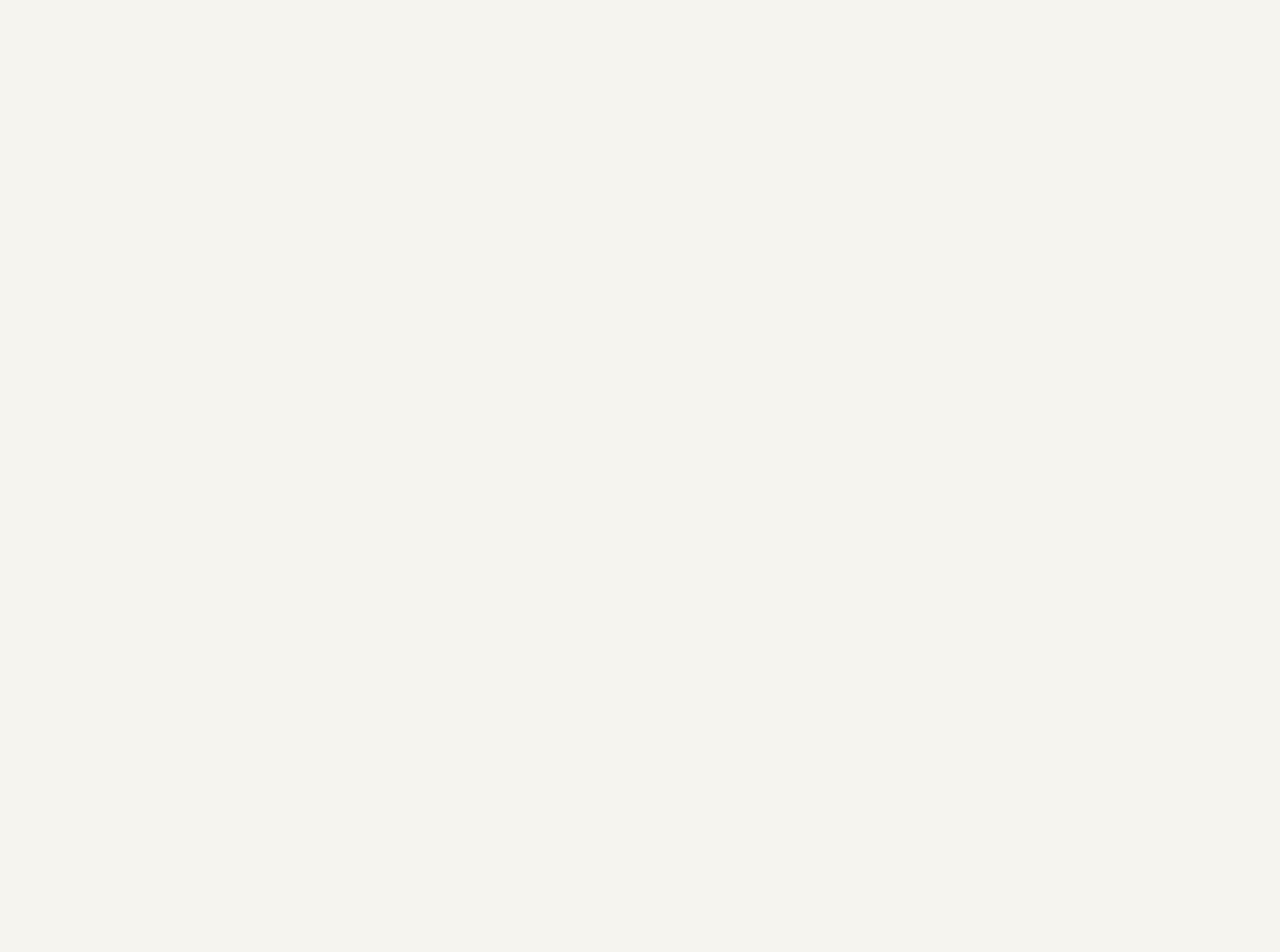
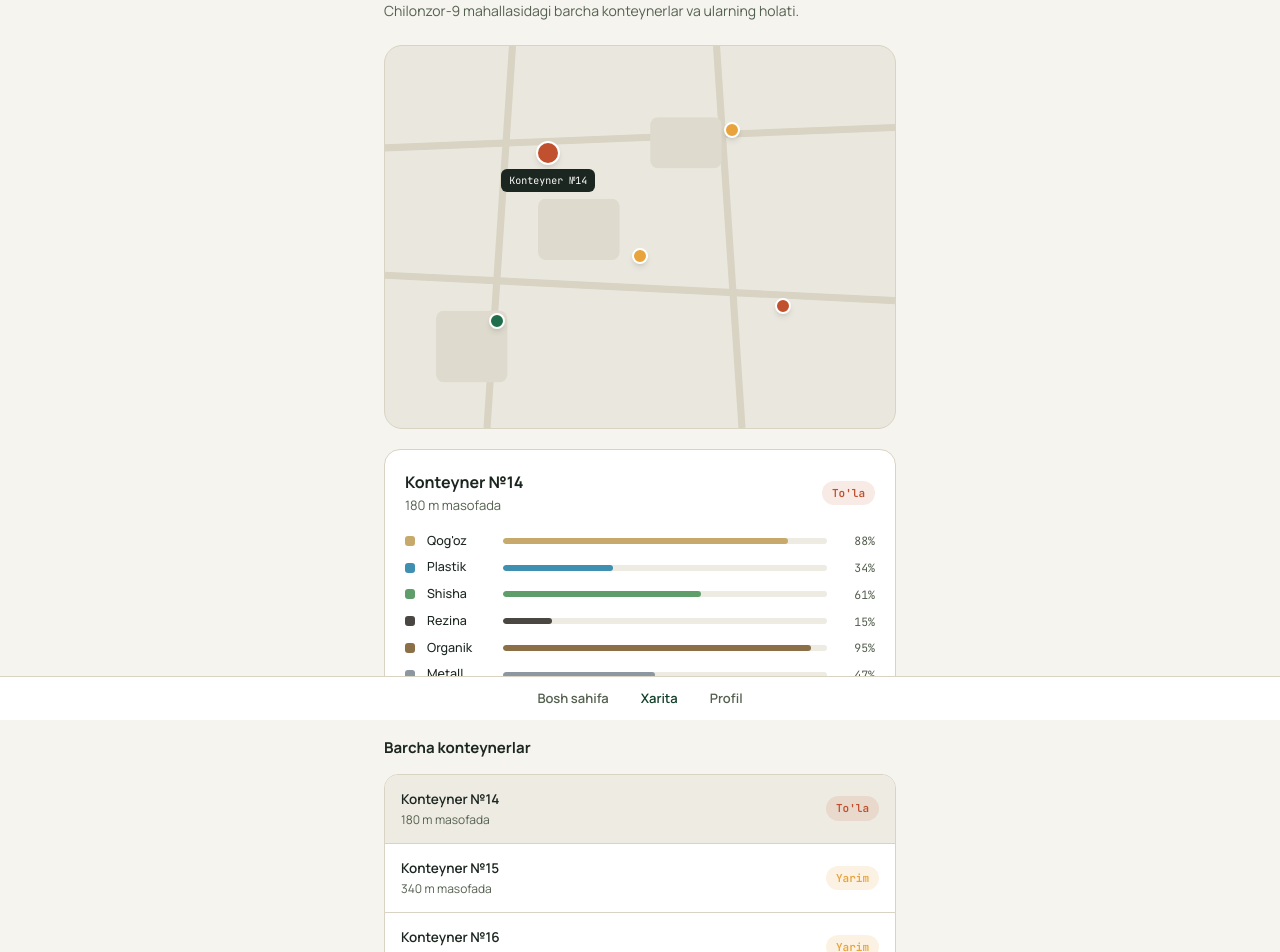
Before and after one commit to kadirovulugbek002-prog/eco-step-uz, a React (Vite) app: page /xarita in a window 1280 px wide. Before the commit this address had no page. Shown: the part 80-1032 px from the top of the page. Before the commit the page ends 800 px from the top, so only its background shows below. Built offline with nearby package versions, Linux system fonts and the light colour scheme.

Commit message:
4-kun: Konteynerlar xaritasi + doimiy pastki navigatsiya (TabBar)

```diff
--- a/src/App.tsx
+++ b/src/App.tsx
@@ -2,6 +2,7 @@ import { BrowserRouter, Routes, Route } from "react-router-dom";
 import LandingPage from "./pages/LandingPage";
 import AuthPage from "./pages/AuthPage";
 import ProfilePage from "./pages/ProfilePage";
+import MapPage from "./pages/MapPage";
 
 export default function App() {
   return (
@@ -10,6 +11,7 @@ export default function App() {
         <Route path="/" element={<LandingPage />} />
         <Route path="/auth" element={<AuthPage />} />
         <Route path="/profil" element={<ProfilePage />} />
+        <Route path="/xarita" element={<MapPage />} />
       </Routes>
     </BrowserRouter>
   );
--- a/src/components/TabBar.tsx
+++ b/src/components/TabBar.tsx
@@ -2,14 +2,14 @@ import { Link, useLocation } from "react-router-dom";
 
 const TABS = [
   { path: "/", label: "Bosh sahifa" },
+  { path: "/xarita", label: "Xarita" },
   { path: "/profil", label: "Profil" },
 ];
-
 export default function TabBar() {
   const { pathname } = useLocation();
 
   return (
-    <nav className="sticky bottom-0 z-40 border-t border-line bg-white/95 backdrop-blur-sm">
+    <nav className="fixed inset-x-0 bottom-0 z-40 border-t border-line bg-white/95 backdrop-blur-sm">
       <div className="mx-auto flex max-w-[1120px] justify-center gap-8 px-7 py-3">
         {TABS.map((tab) => {
           const active = pathname === tab.path;
--- /dev/null
+++ b/src/components/map/ContainerDetailCard.tsx
@@ -0,0 +1,60 @@
+import { COLOR_HEX } from "../../data/content";
+import type { ContainerLocation } from "../../types";
+
+const STATUS_LABEL: Record<string, { label: string; classes: string }> = {
+  bosh: { label: "Bo'sh", classes: "text-[#1F6F4A] bg-primary/12" },
+  yarim: { label: "Yarim", classes: "text-accent bg-accent/14" },
+  tola: { label: "To'la", classes: "text-[#C1502E] bg-[#C1502E]/12" },
+};
+
+interface Props {
+  container: ContainerLocation;
+}
+
+export default function ContainerDetailCard({ container }: Props) {
+  const overall = STATUS_LABEL[container.overallStatus];
+
+  return (
+    <div className="rounded-[16px] border border-line bg-white p-5">
+      <div className="mb-4 flex items-center justify-between">
+        <div>
+          <h3 className="text-[16px] font-bold text-ink">{container.name}</h3>
+          <p className="mt-0.5 text-[13px] text-ink-soft">
+            {container.distanceM} m masofada
+          </p>
+        </div>
+        <span
+          className={`rounded-full px-2.5 py-1 font-mono text-[11px] font-semibold ${overall.classes}`}
+        >
+          {overall.label}
+        </span>
+      </div>
+
+      <div className="flex flex-col gap-2">
+        {container.bins.map((bin) => {
+          const hex = COLOR_HEX[bin.colorVar];
+          return (
+            <div key={bin.id} className="flex items-center gap-3">
+              <span
+                className="h-2.5 w-2.5 flex-none rounded-[3px]"
+                style={{ backgroundColor: hex }}
+              />
+              <span className="w-16 flex-none text-[12.5px] font-medium text-ink">
+                {bin.name}
+              </span>
+              <div className="h-1.5 flex-1 overflow-hidden rounded-full bg-canvas-2">
+                <div
+                  className="h-full rounded-full"
+                  style={{ width: `${bin.levelPct}%`, backgroundColor: hex }}
+                />
+              </div>
+              <span className="w-9 flex-none text-right font-mono text-[11.5px] text-ink-soft">
+                {bin.levelPct}%
+              </span>
+            </div>
+          );
+        })}
+      </div>
+    </div>
+  );
+}
--- /dev/null
+++ b/src/components/map/ContainerList.tsx
@@ -0,0 +1,47 @@
+import { containers } from "../../data/content";
+import type { OverallStatus } from "../../types";
+
+const STATUS_LABEL: Record<OverallStatus, { label: string; classes: string }> = {
+  bosh: { label: "Bo'sh", classes: "text-[#1F6F4A] bg-primary/12" },
+  yarim: { label: "Yarim", classes: "text-accent bg-accent/14" },
+  tola: { label: "To'la", classes: "text-[#C1502E] bg-[#C1502E]/12" },
+};
+
+interface Props {
+  selectedId: string;
+  onSelect: (id: string) => void;
+}
+
+export default function ContainerList({ selectedId, onSelect }: Props) {
+  const sorted = [...containers].sort((a, b) => a.distanceM - b.distanceM);
+
+  return (
+    <div className="overflow-hidden rounded-[14px] border border-line bg-white">
+      {sorted.map((c, i) => {
+        const st = STATUS_LABEL[c.overallStatus];
+        const active = c.id === selectedId;
+        return (
+          <button
+            key={c.id}
+            onClick={() => onSelect(c.id)}
+            className={`flex w-full items-center justify-between gap-3 px-4 py-3.5 text-left transition-colors ${
+              i !== sorted.length - 1 ? "border-b border-line" : ""
+            } ${active ? "bg-canvas-2" : "hover:bg-canvas-2"}`}
+          >
+            <div>
+              <p className="text-[13.5px] font-semibold text-ink">{c.name}</p>
+              <p className="mt-0.5 text-[12px] text-ink-soft">
+                {c.distanceM} m masofada
+              </p>
+            </div>
+            <span
+              className={`rounded-full px-2.5 py-1 font-mono text-[11px] font-semibold ${st.classes}`}
+            >
+              {st.label}
+            </span>
+          </button>
+        );
+      })}
+    </div>
+  );
+}
--- /dev/null
+++ b/src/components/map/NeighborhoodMap.tsx
@@ -0,0 +1,60 @@
+import { containers } from "../../data/content";
+import type { OverallStatus } from "../../types";
+
+const STATUS_COLOR: Record<OverallStatus, string> = {
+  bosh: "#1F6F4A",
+  yarim: "#E8A33D",
+  tola: "#C1502E",
+};
+
+interface Props {
+  selectedId: string;
+  onSelect: (id: string) => void;
+}
+
+export default function NeighborhoodMap({ selectedId, onSelect }: Props) {
+  return (
+    <div className="relative aspect-[4/3] w-full overflow-hidden rounded-[18px] border border-line bg-[#EAE8DE]">
+      {/* Schematic street grid — a stylised placeholder until a real map
+          provider (e.g. Yandex/Google Maps) is wired up with an API key. */}
+      <svg
+        viewBox="0 0 100 75"
+        preserveAspectRatio="none"
+        className="absolute inset-0 h-full w-full"
+      >
+        <line x1="0" y1="20" x2="100" y2="16" stroke="#D8D3C3" strokeWidth="1.4" />
+        <line x1="0" y1="45" x2="100" y2="50" stroke="#D8D3C3" strokeWidth="1.4" />
+        <line x1="25" y1="0" x2="20" y2="75" stroke="#D8D3C3" strokeWidth="1.4" />
+        <line x1="65" y1="0" x2="70" y2="75" stroke="#D8D3C3" strokeWidth="1.4" />
+        <rect x="30" y="30" width="16" height="12" rx="1.5" fill="#DEDBCE" />
+        <rect x="52" y="14" width="14" height="10" rx="1.5" fill="#DEDBCE" />
+        <rect x="10" y="52" width="14" height="14" rx="1.5" fill="#DEDBCE" />
+      </svg>
+
+      {containers.map((c) => {
+        const active = c.id === selectedId;
+        return (
+          <button
+            key={c.id}
+            onClick={() => onSelect(c.id)}
+            style={{ left: `${c.x}%`, top: `${c.y}%` }}
+            className="absolute -translate-x-1/2 -translate-y-1/2"
+            aria-label={c.name}
+          >
+            <span
+              className={`block rounded-full border-2 border-white shadow-md transition-all ${
+                active ? "h-6 w-6" : "h-4 w-4"
+              }`}
+              style={{ backgroundColor: STATUS_COLOR[c.overallStatus] }}
+            />
+            {active && (
+              <span className="absolute left-1/2 top-full mt-1 -translate-x-1/2 whitespace-nowrap rounded-md bg-ink px-2 py-1 font-mono text-[10px] text-white">
+                {c.name}
+              </span>
+            )}
+          </button>
+        );
+      })}
+    </div>
+  );
+}
--- a/src/data/content.ts
+++ b/src/data/content.ts
@@ -7,6 +7,7 @@ import type {
   ProfileUser,
   PointsTransaction,
   SettingsItem,
+  ContainerLocation,
 } from "../types";
 
 export const COLOR_HEX: Record<string, string> = {
@@ -155,3 +156,78 @@ export const settingsItems: SettingsItem[] = [
   { id: "mahalla", label: "Mahallani o'zgartirish", type: "link" },
   { id: "help", label: "Yordam va aloqa", type: "link" },
 ];
+
+function makeBins(levels: number[]): BinReading[] {
+  const meta: Array<{ id: string; name: string; colorVar: string }> = [
+    { id: "qogoz", name: "Qog'oz", colorVar: "paper" },
+    { id: "plastik", name: "Plastik", colorVar: "plastic" },
+    { id: "shisha", name: "Shisha", colorVar: "glass" },
+    { id: "rezina", name: "Rezina", colorVar: "rezina" },
+    { id: "organik", name: "Organik", colorVar: "organik" },
+    { id: "metall", name: "Metall", colorVar: "metall" },
+  ];
+  return meta.map((m, i) => ({ ...m, levelPct: levels[i] }));
+}
+
+function overallFrom(bins: BinReading[]): "bosh" | "yarim" | "tola" {
+  const max = Math.max(...bins.map((b) => b.levelPct));
+  if (max >= 80) return "tola";
+  if (max >= 40) return "yarim";
+  return "bosh";
+}
+
+const containerBins: BinReading[][] = [
+  makeBins([88, 34, 61, 15, 95, 47]),
+  makeBins([22, 18, 40, 10, 35, 25]),
+  makeBins([55, 60, 30, 20, 48, 38]),
+  makeBins([12, 8, 15, 5, 20, 10]),
+  makeBins([90, 85, 70, 12, 92, 65]),
+];
+
+export const containers: ContainerLocation[] = [
+  {
+    id: "c14",
+    name: "Konteyner №14",
+    x: 32,
+    y: 28,
+    distanceM: 180,
+    overallStatus: overallFrom(containerBins[0]),
+    bins: containerBins[0],
+  },
+  {
+    id: "c15",
+    name: "Konteyner №15",
+    x: 68,
+    y: 22,
+    distanceM: 340,
+    overallStatus: overallFrom(containerBins[1]),
+    bins: containerBins[1],
+  },
+  {
+    id: "c16",
+    name: "Konteyner №16",
+    x: 50,
+    y: 55,
+    distanceM: 420,
+    overallStatus: overallFrom(containerBins[2]),
+    bins: containerBins[2],
+  },
+  {
+    id: "c17",
+    name: "Konteyner №17",
+    x: 22,
+    y: 72,
+    distanceM: 610,
+    overallStatus: overallFrom(containerBins[3]),
+    bins: containerBins[3],
+  },
+  {
+    id: "c18",
+    name: "Konteyner №18",
+    x: 78,
+    y: 68,
+    distanceM: 730,
+    overallStatus: overallFrom(containerBins[4]),
+    bins: containerBins[4],
+  },
+];
--- a/src/pages/LandingPage.tsx
+++ b/src/pages/LandingPage.tsx
@@ -6,6 +6,7 @@ import StatsSection from "../components/StatsSection";
 import RatingSection from "../components/RatingSection";
 import CtaSection from "../components/CtaSection";
 import Footer from "../components/Footer";
+import TabBar from "../components/TabBar";
 
 export default function LandingPage() {
   return (
@@ -18,6 +19,8 @@ export default function LandingPage() {
       <RatingSection />
       <CtaSection />
       <Footer />
+        <div className="h-[68px]" />
+      <TabBar />
     </>
   );
 }
--- /dev/null
+++ b/src/pages/MapPage.tsx
@@ -0,0 +1,38 @@
+import { useState } from "react";
+import { containers } from "../data/content";
+import NeighborhoodMap from "../components/map/NeighborhoodMap";
+import ContainerDetailCard from "../components/map/ContainerDetailCard";
+import ContainerList from "../components/map/ContainerList";
+import TabBar from "../components/TabBar";
+
+export default function MapPage() {
+  const [selectedId, setSelectedId] = useState(containers[0].id);
+  const selected = containers.find((c) => c.id === selectedId) ?? containers[0];
+
+  return (
+    <div className="flex min-h-screen flex-col bg-canvas">
+      <div className="mx-auto w-full max-w-[560px] flex-1 px-6 py-10">
+        <h1 className="heading mb-1 text-[24px]">Konteynerlar xaritasi</h1>
+        <p className="mb-6 text-[14px] text-ink-soft">
+          Chilonzor-9 mahallasidagi barcha konteynerlar va ularning holati.
+        </p>
+
+        <NeighborhoodMap selectedId={selectedId} onSelect={setSelectedId} />
+
+        <div className="mt-5">
+          <ContainerDetailCard container={selected} />
+        </div>
+
+        <div className="mt-8">
+          <h2 className="mb-3.5 text-[15px] font-bold text-ink">
+            Barcha konteynerlar
+          </h2>
+          <ContainerList selectedId={selectedId} onSelect={setSelectedId} />
+        </div>
+      </div>
+
+        <div className="h-[68px]" />
+      <TabBar />
+    </div>
+  );
+}
--- a/src/pages/ProfilePage.tsx
+++ b/src/pages/ProfilePage.tsx
@@ -23,6 +23,7 @@ export default function ProfilePage() {
         </div>
       </div>
 
+      <div className="h-[68px]" />
       <TabBar />
     </div>
   );
```
Also changed, not shown: src/types/index.ts (+12 -0 lines).
